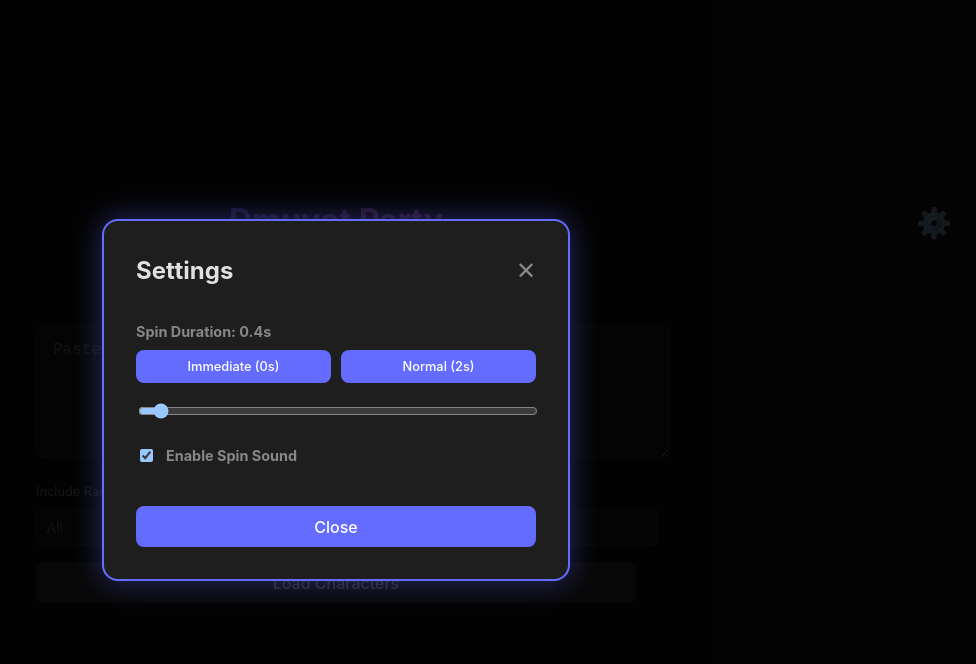
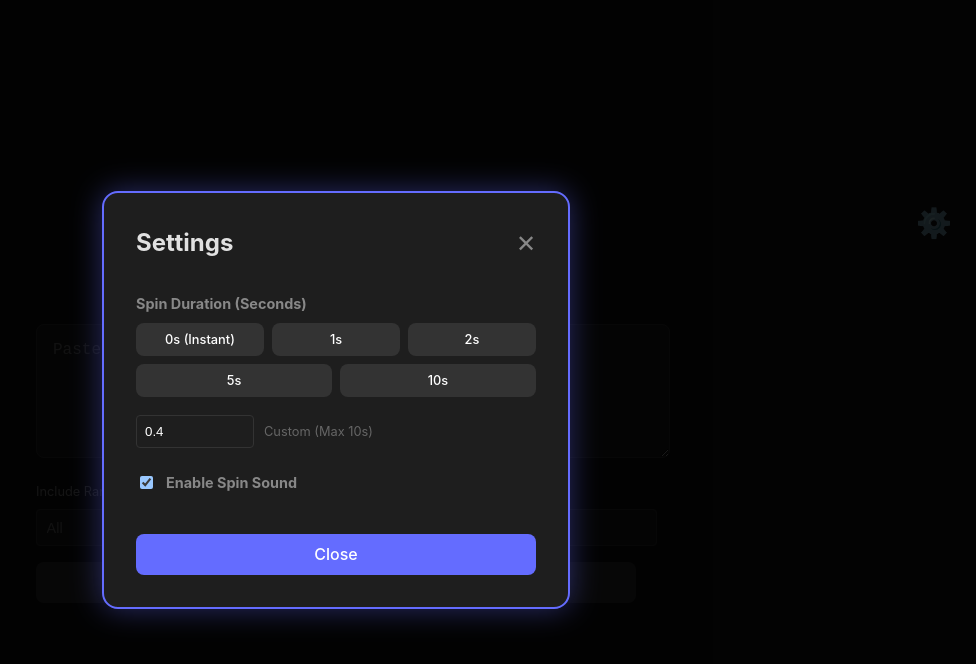
Before and after one commit to drklauseman-forfun/dmuyot-party, a React (Vite) app in the folder frontend/: page / in a window 1280 px wide. Both pictures are taken after a click on the button "⚙️". Shown: the top 664 px of the page, without its empty margins (304-1280 px from the left). Built offline with nearby package versions, Linux system fonts and the light colour scheme.

Commit message:
Fix spin timing accuracy and replace duration slider with typable input and presets.

```diff
--- a/frontend/src/App.tsx
+++ b/frontend/src/App.tsx
@@ -399,12 +399,41 @@ function App() {
               <button onClick={() => setShowSettings(false)} style={{ background: 'none', border: 'none', color: '#888', fontSize: '1.5rem', cursor: 'pointer', padding: 0 }}>✕</button>
             </div>
             <div className="settings-row">
-              <label>Spin Duration: {spinDuration}s</label>
-              <div style={{ display: 'flex', gap: '10px', marginBottom: '10px' }}>
-                <button onClick={() => { setSpinDuration(0); localStorage.setItem('dmuyot_party_duration', '0'); }} style={{ flex: 1, fontSize: '0.8rem' }}>Immediate (0s)</button>
-                <button onClick={() => { setSpinDuration(2.0); localStorage.setItem('dmuyot_party_duration', '2.0'); }} style={{ flex: 1, fontSize: '0.8rem' }}>Normal (2s)</button>
+              <label>Spin Duration (Seconds)</label>
+              <div style={{ display: 'flex', gap: '8px', flexWrap: 'wrap', marginBottom: '10px' }}>
+                {[0, 1, 2, 5, 10].map(s => (
+                  <button
+                    key={s}
+                    onClick={() => { setSpinDuration(s); localStorage.setItem('dmuyot_party_duration', s.toString()); }}
+                    style={{
+                      flex: '1 0 30%',
+                      fontSize: '0.8rem',
+                      background: spinDuration === s ? '#646cff' : '#333',
+                      padding: '0.5rem'
+                    }}
+                  >
+                    {s === 0 ? '0s (Instant)' : `${s}s`}
+                  </button>
+                ))}
               </div>
-              <input type="range" min="0" max="10" step="0.1" value={spinDuration} onChange={(e) => { const val = parseFloat(e.target.value); setSpinDuration(val); localStorage.setItem('dmuyot_party_duration', val.toString()); }} style={{ width: '100%' }} />
+              <div style={{ display: 'flex', alignItems: 'center', gap: '10px' }}>
+                <input
+                  type="number"
+                  min="0"
+                  max="10"
+                  step="0.1"
+                  className="spin-input"
+                  style={{ width: '100px' }}
+                  value={spinDuration}
+                  onChange={(e) => {
+                    const val = parseFloat(e.target.value);
+                    const safeVal = isNaN(val) ? 0 : Math.min(10, Math.max(0, val));
+                    setSpinDuration(safeVal);
+                    localStorage.setItem('dmuyot_party_duration', safeVal.toString());
+                  }}
+                />
+                <span style={{ color: '#666', fontSize: '0.8rem' }}>Custom (Max 10s)</span>
+              </div>
             </div>
             <div className="settings-row">
               <label style={{ display: 'flex', alignItems: 'center', gap: '10px', cursor: 'pointer', color: '#888' }}>
```
